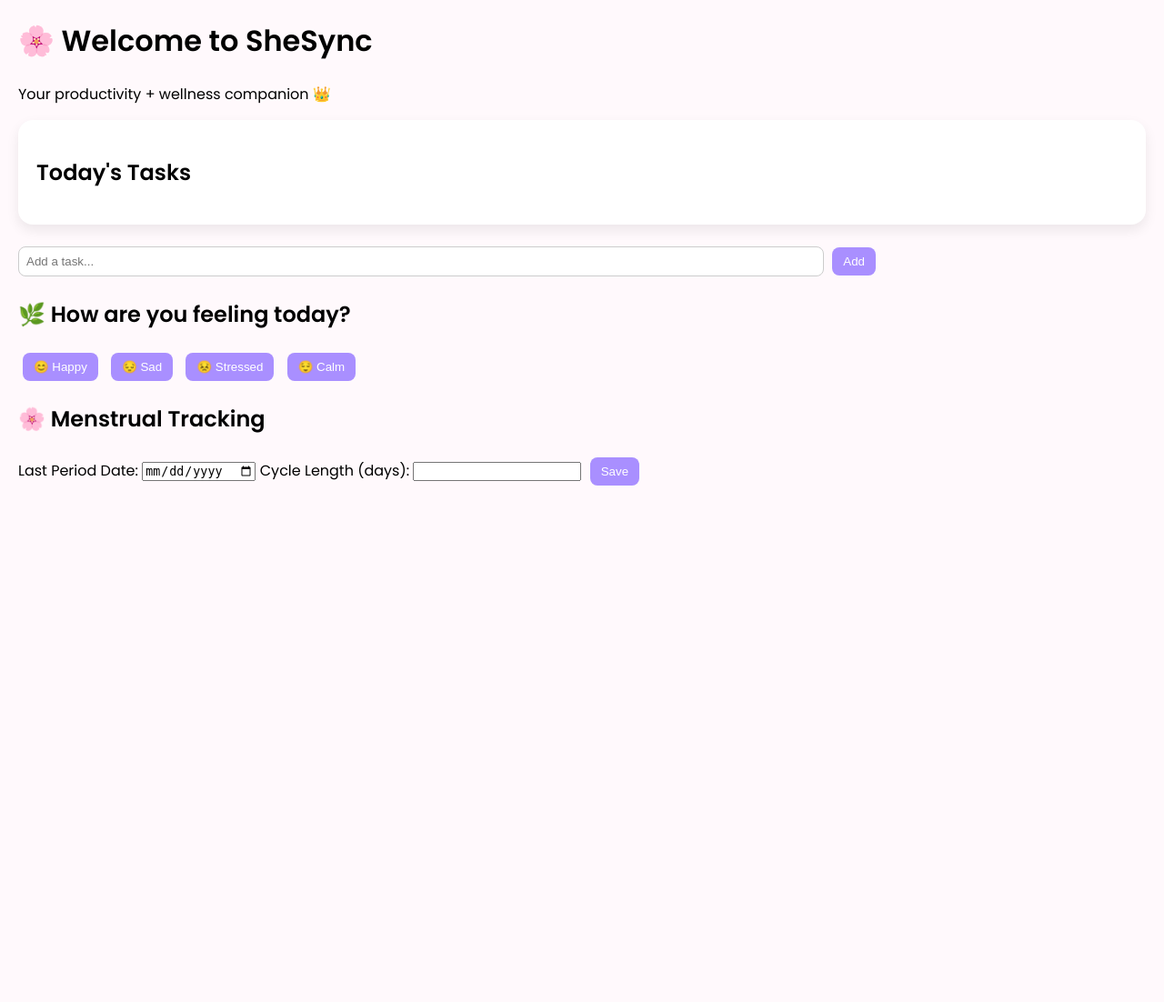
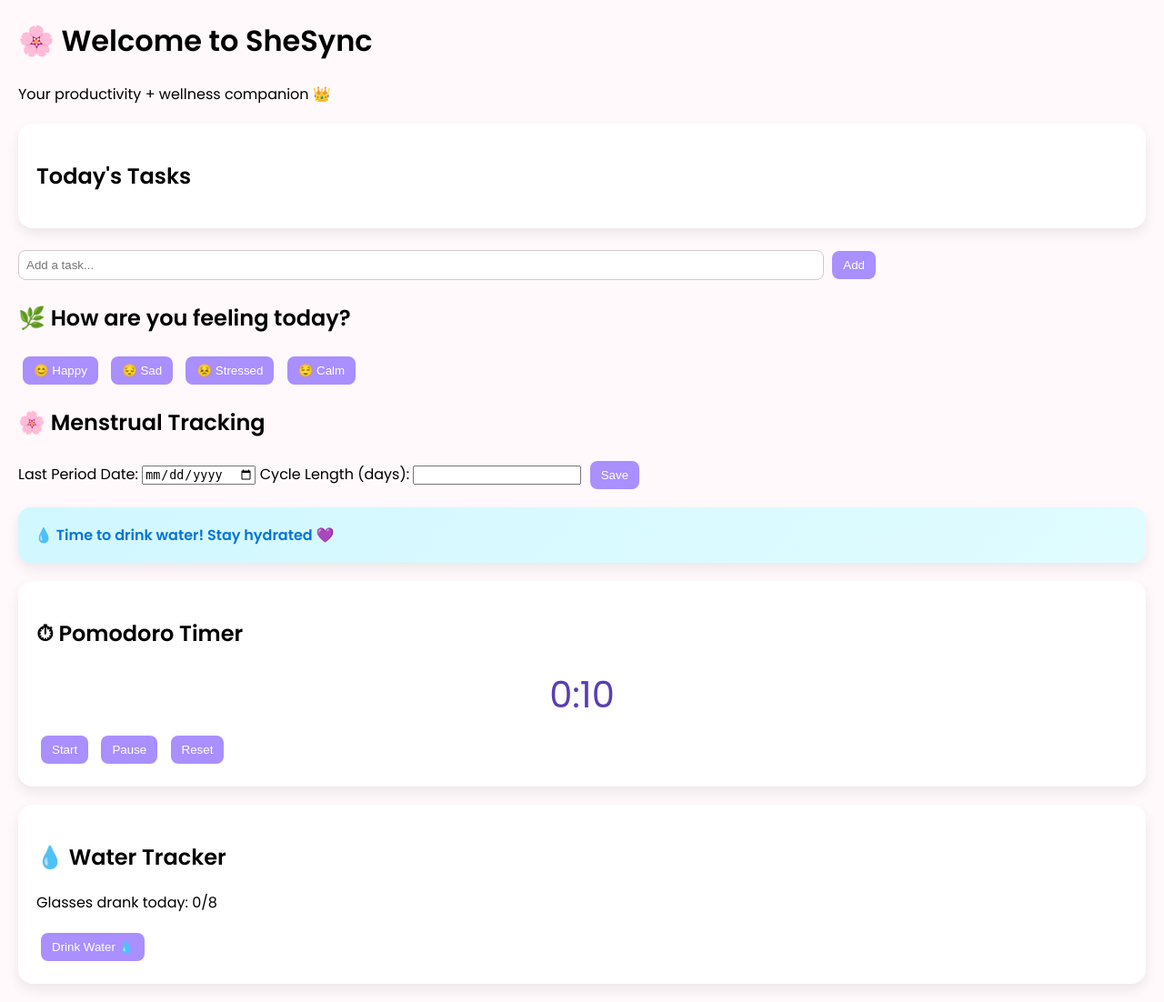
Before and after one commit to Nisha-2005193/SheSync, a Flask app: page / in a window 1280 px wide. Shown: the whole page at 91% size. Before the commit the page ends 534 px from the top, so only its background shows below. Run offline with Flask 3, Linux system fonts and the light colour scheme; data that the repository does not hold is empty.

Commit message:
Modify feature

```diff
--- a/app.py
+++ b/app.py
@@ -1,4 +1,4 @@
-from datetime import datetime
+from datetime import datetime,timedelta
 from flask import Flask, render_template, request, redirect
 import sqlite3
 
@@ -151,6 +151,8 @@
         "INSERT INTO cycle (last_period_date, cycle_length) VALUES (?, ?)",
         (last_period, cycle_length)
     )
+# inside index() before conn.close()
+    daily_hydration_alert = True  # always show daily water reminder
 
     conn.commit()
     conn.close()
--- a/static/script.js
+++ b/static/script.js
@@ -1,4 +1,5 @@
-let time = 25 * 60;  // 25 minutes in seconds
+let time = 10;  // 10 seconds for testing
+
 let timerInterval = null;
 
 // Update timer display
@@ -54,3 +55,32 @@
 
 // Initialize timer display when page loads
 updateDisplay();
+
+// Show water reminder
+// Show water reminder
+function showHourlyReminder() {
+    const reminder = document.getElementById("water-reminder");
+    if (!reminder) return;
+
+    reminder.style.display = "block";  // show alert
+    setTimeout(() => {
+        reminder.style.display = "none";  // hide after 10 seconds
+    }, 10000); // visible for 10 seconds
+}
+
+// First reminder on page load
+window.addEventListener("load", showHourlyReminder);
+
+// Repeat every hour (for testing: every 10 seconds)
+setInterval(showHourlyReminder, 10 * 1000);  // change 10*1000 → 3600*1000 for 1 hour
+
+
+// Optional: show once on page load
+window.addEventListener("load", showHourlyReminder);
+
+
+// Trigger first reminder immediately, then every hour
+showHourlyReminder();  // optional: first reminder on page load
+// Test version: reminder every 10 seconds
+setInterval(showHourlyReminder, 10 * 1000);
+ // every 60 minutes
--- a/static/style.css
+++ b/static/style.css
@@ -142,3 +142,39 @@
     color: #444;
     line-height: 1.6;
 }
+
+/* 💧 Hydration Alert */
+.hydration-alert {
+    margin-top: 15px;
+    padding: 18px;
+    border-radius: 14px;
+    background: linear-gradient(135deg, #d1f7ff, #e0fcff);
+    box-shadow: 0 6px 14px rgba(0, 0, 0, 0.08);
+    font-weight: bold;
+    color: #0275d8;
+    transition: transform 0.2s ease, box-shadow 0.2s ease;
+}
+
+.hydration-alert:hover {
+    transform: translateY(-3px);
+    box-shadow: 0 10px 20px rgba(0, 0, 0, 0.12);
+}
+#timer {
+    font-size: 40px;
+    color: #5a3eb1;
+    text-align: center;
+    margin-bottom: 10px;
+}
+
+#timerMessage {
+    font-weight: bold;
+    text-align: center;
+}
+
+button {
+    margin-right: 5px;
+}
+
+.card {
+    margin-top: 20px;
+}
--- a/templates/index.html
+++ b/templates/index.html
@@ -14,9 +14,14 @@
     <p>Your productivity + wellness companion 👑</p>
     {% if hydration_alert %}
 <div class="hydration-alert">
-    💧 It’s your menstrual phase — stay hydrated and don’t overwork 💜
+    💧 It’s your menstrual phase — reduce study load & stay hydrated 💜
+</div>
+{% elif daily_hydration_alert %}
+<div class="hydration-alert">
+    💧 Don’t forget to drink water today! Aim for 8 glasses 💜
 </div>
 {% endif %}
+
     <!-- TASK SECTION -->
 <div class="card">
 <h2>Today's Tasks</h2>
@@ -84,9 +89,26 @@
 </div>
 {% endif %}
 
+<div id="water-reminder" class="hydration-alert" style="display:none;">
+    💧 Time to drink water! Stay hydrated 💜
+</div>
+<!-- TIMER SECTION -->
+<div class="card">
+    <h2>⏱ Pomodoro Timer</h2>
+    <div id="timer">25:00</div>
+    <div id="timerMessage" style="margin-top:10px; color:#b03060;"></div>
+    <button onclick="startTimer()">Start</button>
+    <button onclick="pauseTimer()">Pause</button>
+    <button onclick="resetTimer()">Reset</button>
+</div>
 
+<!-- WATER COUNTER -->
+<div class="card">
+    <h2>💧 Water Tracker</h2>
+    <p>Glasses drank today: <span id="waterCount">0</span>/8</p>
+    <button onclick="addWater()">Drink Water 💧</button>
+</div>
 
-
+<script src="{{ url_for('static', filename='script.js') }}"></script>
 </body>
 </html>
-<script src="{{ url_for('static', filename='script.js') }}"></script>
```
